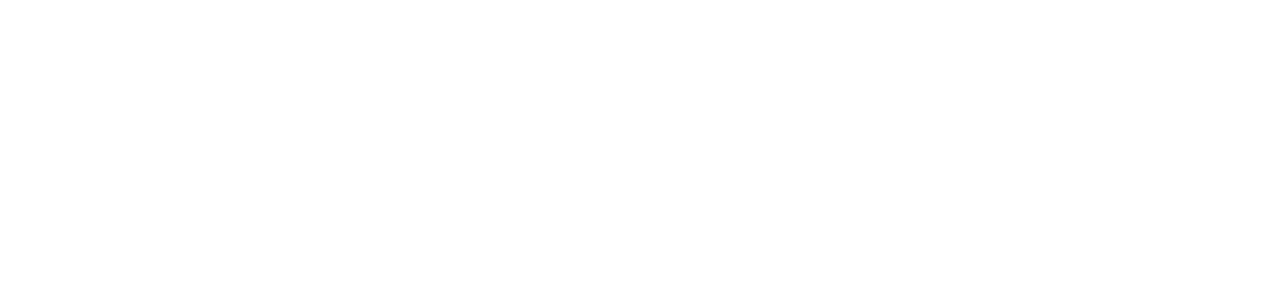
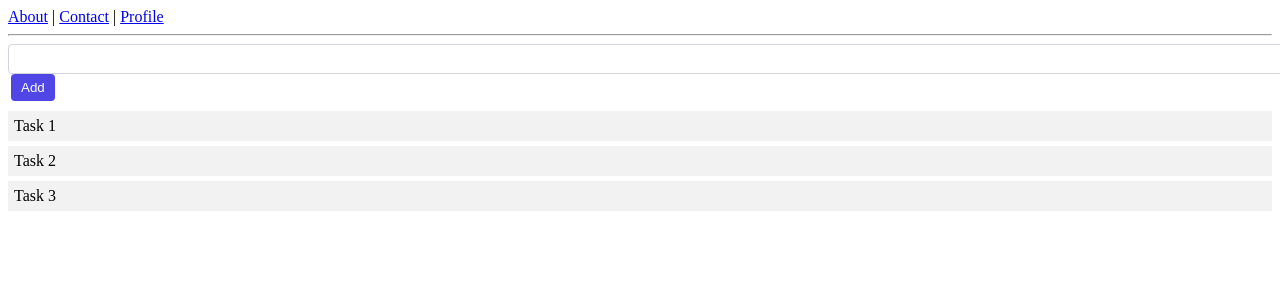
Before and after one commit to TimothyGodwin1237/sampleReact, a React (Vite) app: page /newtodo in a window 1280 px wide. Before the commit this address had no page. Shown: the top 300 px of the page. Built offline with nearby package versions, Linux system fonts and the light colour scheme.

Commit message:
new todo

```diff
--- a/src/App.jsx
+++ b/src/App.jsx
@@ -7,6 +7,8 @@
 import APIexample from "./APIexample";
 import RHFExample from "./RHFExample";
 import UserForm from "./UserForm";
+import ToDo from "./ToDo";
+import NewToDo from "./NewToDo";
 
 function App() {
   return (
@@ -18,6 +20,8 @@
         <Route path="/ApiExample" element={<APIexample />} />
         <Route path="/RHFExample" element={<RHFExample />} />
         <Route path="/userForm" element={<UserForm />} />
+        <Route path="/todo" element={<ToDo />} />
+        <Route path="/newtodo" element={<NewToDo />} />
       </Route>
     </Routes>
   );
--- /dev/null
+++ b/src/NewToDo.jsx
@@ -0,0 +1,43 @@
+import React, { useState } from "react";
+
+const NewToDo = () => {
+  const [task, setTask] = useState("");
+  const [taskLit, setTaskList] = useState(["Task 1", "Task 2", "Task 3"]);
+
+  function handleTaskList() {
+    console.log("task : ", task);
+    const temp = [...taskLit, task];
+    if (temp.length > 5) {
+      //   alert("Already 5 tasks added removing 1st task");
+      temp.splice(0, 1);
+      setTaskList(temp);
+    } else {
+      setTaskList((prev) => [...prev, task]);
+    }
+
+    setTask("");
+  }
+
+  return (
+    <div>
+      <div>
+        <input
+          value={task}
+          onChange={(e) => {
+            setTask(e.target.value);
+          }}
+        />
+        <button onClick={() => handleTaskList()}>Add</button>
+      </div>
+      <div>
+        <ul>
+          {taskLit.map((item) => (
+            <li>{item}</li>
+          ))}
+        </ul>
+      </div>
+    </div>
+  );
+};
+
+export default NewToDo;
--- /dev/null
+++ b/src/ToDo.css
@@ -0,0 +1,36 @@
+.todo-container {
+  width: 300px;
+  margin: 40px auto;
+  font-family: Arial, sans-serif;
+}
+
+.todo-input {
+  display: flex;
+  gap: 5px;
+}
+
+input {
+  flex: 1;
+  padding: 6px;
+}
+
+button {
+  padding: 6px 10px;
+  cursor: pointer;
+  margin-left: 3px;
+}
+
+ul {
+  padding: 0;
+  margin-top: 10px;
+}
+
+li {
+  list-style: none;
+  background: #f2f2f2;
+  padding: 6px;
+  margin-bottom: 5px;
+  display: flex;
+  justify-content: space-between;
+  align-items: center;
+}
--- /dev/null
+++ b/src/ToDo.jsx
@@ -0,0 +1,63 @@
+import React, { useState } from "react";
+import "./ToDo.css";
+
+const ToDo = () => {
+  const [task, setTask] = useState("");
+  const [list, setList] = useState([]);
+  const [editIndex, setEditIndex] = useState(null);
+
+  const addOrUpdateTask = () => {
+    if (!task.trim()) return;
+
+    if (editIndex !== null) {
+      const updated = [...list];
+      updated[editIndex] = task;
+      setList(updated);
+      setEditIndex(null);
+    } else {
+      setList([...list, task]);
+    }
+
+    setTask("");
+  };
+
+  const removeTask = (index) => {
+    setList(list.filter((_, i) => i !== index));
+  };
+
+  const editTask = (index) => {
+    setTask(list[index]);
+    setEditIndex(index);
+  };
+
+  return (
+    <div className="todo-container">
+      <h3>Simple ToDo</h3>
+
+      <div className="todo-input">
+        <input
+          value={task}
+          onChange={(e) => setTask(e.target.value)}
+          placeholder="Enter task..."
+        />
+        <button onClick={addOrUpdateTask}>
+          {editIndex !== null ? "Update" : "Add"}
+        </button>
+      </div>
+
+      <ul>
+        {list.map((item, index) => (
+          <li key={index}>
+            <span>{item}</span>
+            <div>
+              <button onClick={() => editTask(index)}>Edit</button>
+              <button onClick={() => removeTask(index)}>X</button>
+            </div>
+          </li>
+        ))}
+      </ul>
+    </div>
+  );
+};
+
+export default ToDo;
```
